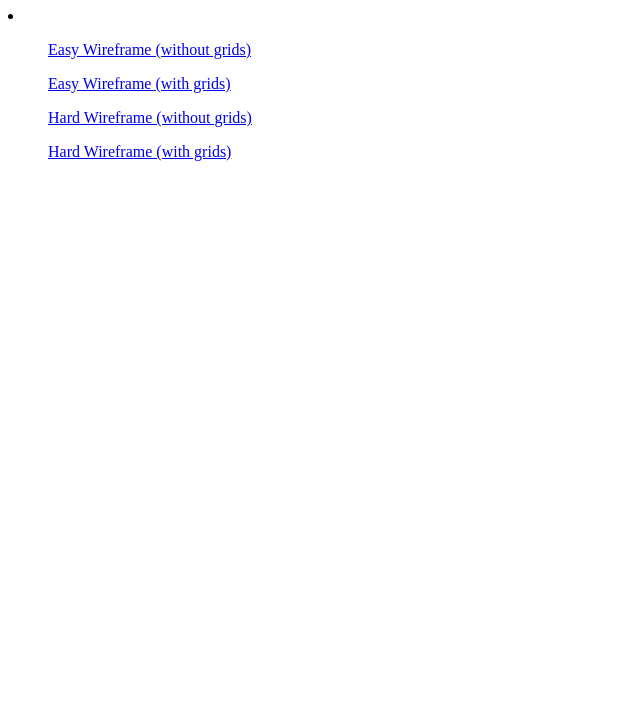
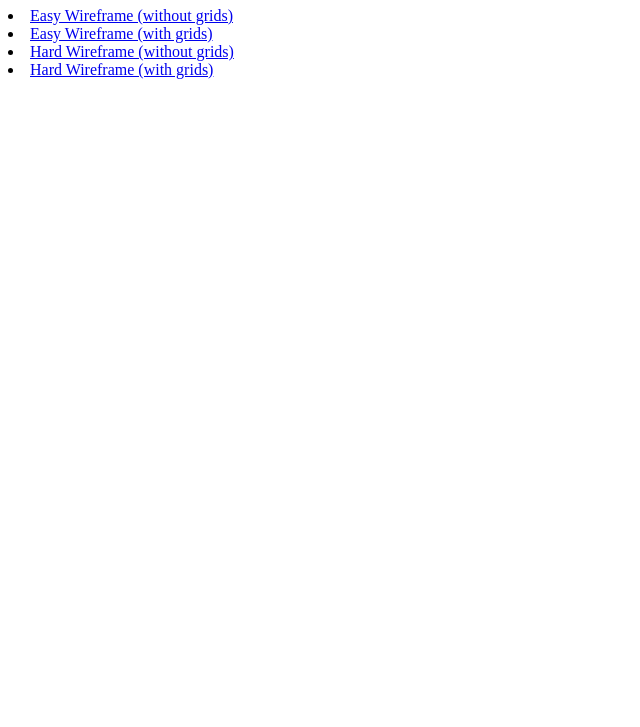
Before and after one commit to mlk224/Wireframes, a plain HTML site: page index.html in a window 1280 px wide. Shown: the part 73-800 px from the top of the page, without its empty margins (0-640 px from the left). Drawn offline with Linux system fonts and the light colour scheme.

Commit message:
Update index.html

```diff
--- a/index.html
+++ b/index.html
@@ -8,11 +8,9 @@
 </head>
 <body>
     <h1>Howdy, here are my wireframes</h1>
-    <li>
-        <ul><a href="https://mlk224.github.io/Wireframes/Easy/index">Easy Wireframe (without grids)</a></ul>
-        <ul><a href="https://mlk224.github.io/Wireframes/Easy-Grid/index">Easy Wireframe (with grids)</a></ul>
-        <ul><a href="https://mlk224.github.io/Wireframes/Hard/index">Hard Wireframe (without grids)</a></ul>
-        <ul><a href="https://mlk224.github.io/Wireframes/Hard-Grid/index">Hard Wireframe (with grids)</a></ul>
-    </li>
+        <li><a href="https://mlk224.github.io/Wireframes/Easy/index">Easy Wireframe (without grids)</a></li>
+        <li><a href="https://mlk224.github.io/Wireframes/Easy-Grid/index">Easy Wireframe (with grids)</a></li>
+        <li><a href="https://mlk224.github.io/Wireframes/Hard/index">Hard Wireframe (without grids)</a></li>
+        <li><a href="https://mlk224.github.io/Wireframes/Hard-Grid/index">Hard Wireframe (with grids)</a></li>
 </body>
 </html>
```
